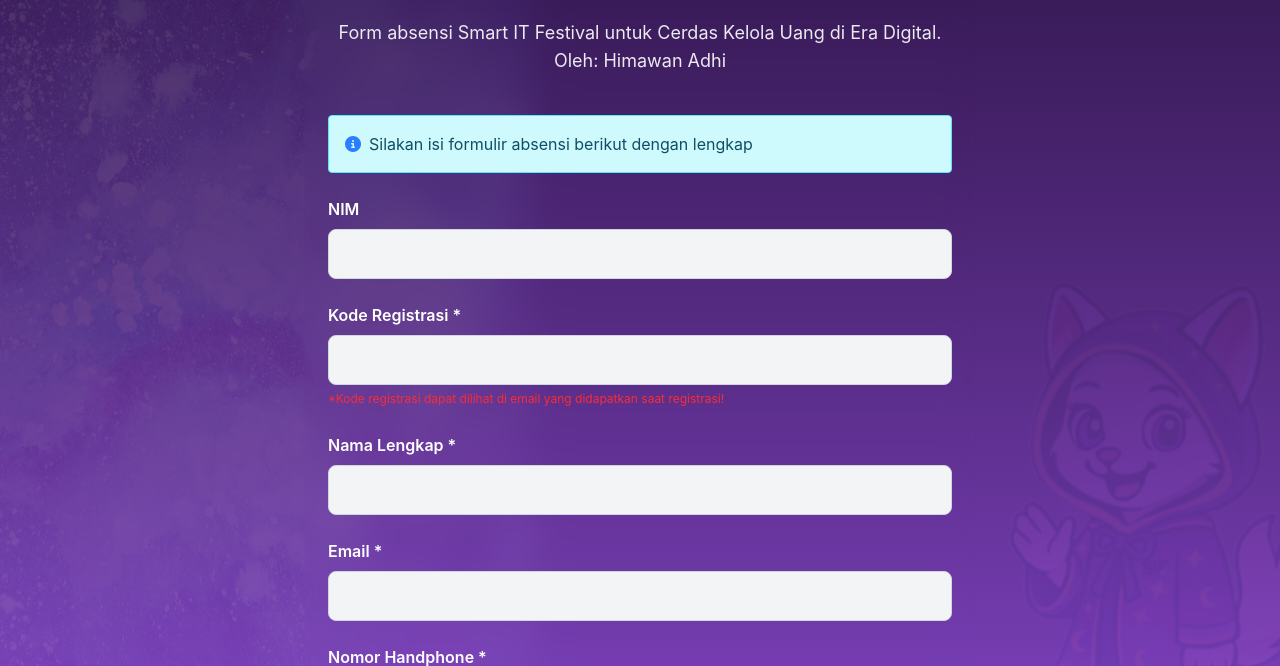
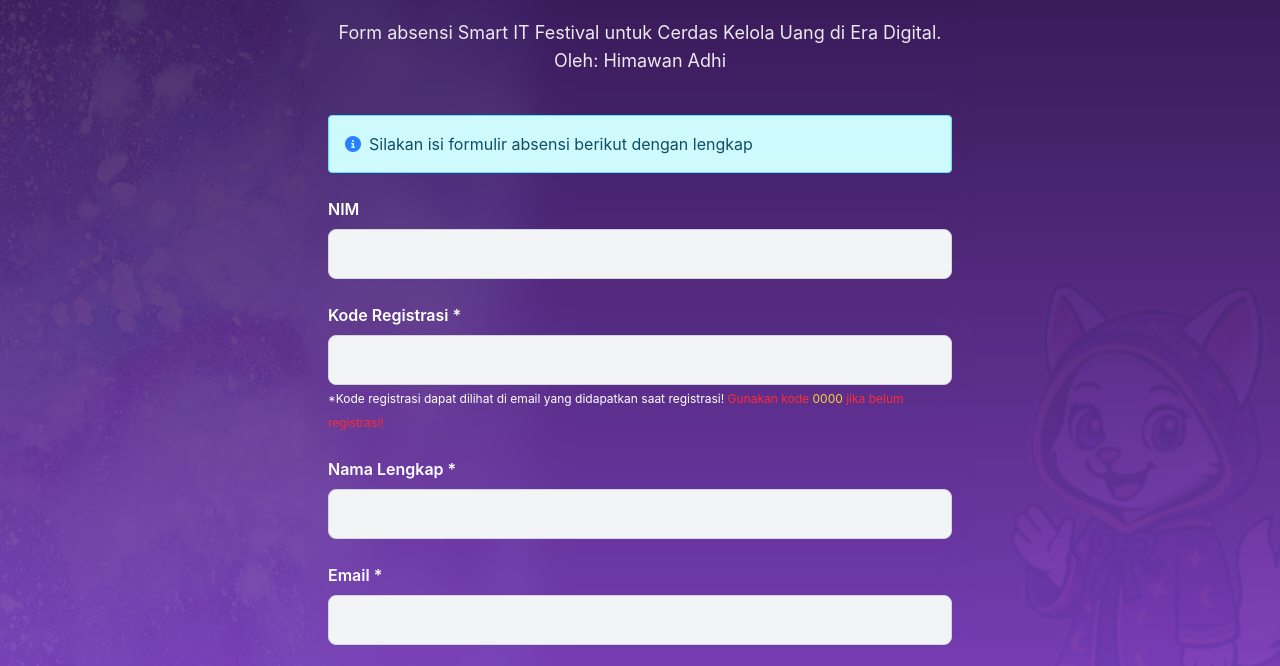
Before and after one commit to DickyCandraPermana/absensi_sif, a plain HTML site: page index.html in a window 1280 px wide. Both pictures are taken after a click on the button "Absen". Shown: the part 93-759 px from the top of the page. Drawn offline with Linux system fonts and the light colour scheme.

Commit message:
menambahkan fallback code

```diff
--- a/index.html
+++ b/index.html
@@ -154,9 +154,13 @@
                   required
                   class="w-full p-3 border border-gray-300 rounded-lg bg-gray-100 focus:outline-none focus:ring-2 focus:ring-indigo-400 text-black"
                 />
-                <span class="text-xs text-red-500"
+                <span class="text-xs"
                   >*Kode registrasi dapat dilihat di email yang didapatkan saat
-                  registrasi!</span
+                  registrasi!
+                  <span class=" text-red-500"
+                    >Gunakan kode <span class="text-amber-300">0000</span> jika
+                    belum registrasi!</span
+                  ></span
                 >
               </div>
 
--- a/script.js
+++ b/script.js
@@ -1,5 +1,5 @@
 const APP_SCRIPT_URL =
-  "https://script.google.com/macros/s/AKfycbxmtJy4FctOJvAmdkqm8buoz-DMrZmCvsjKDMgVsd0WI5u6KXWqXN9PRrajELGeO0F3/exec";
+  "https://script.google.com/macros/s/AKfycbwhgFq264rl6g8f0IlC_brwcP4NaZNygiKT3TMIpvJPdoQekbFHKAl4fKZFRsbd_U9f/exec";
 
 // DOM refs
 const main = document.getElementById("select-narasumber");
```
Also changed, not shown: dist/output.css.
